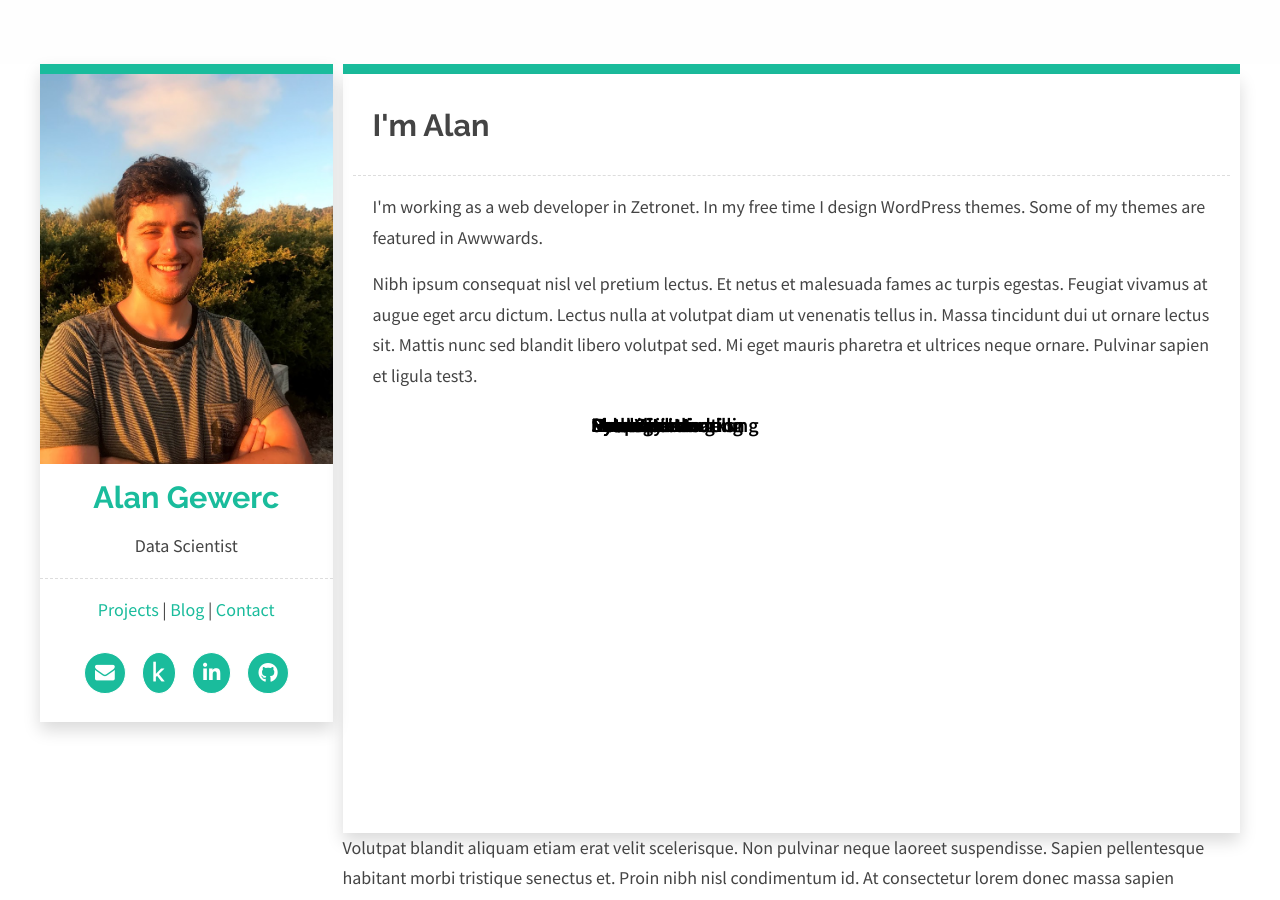
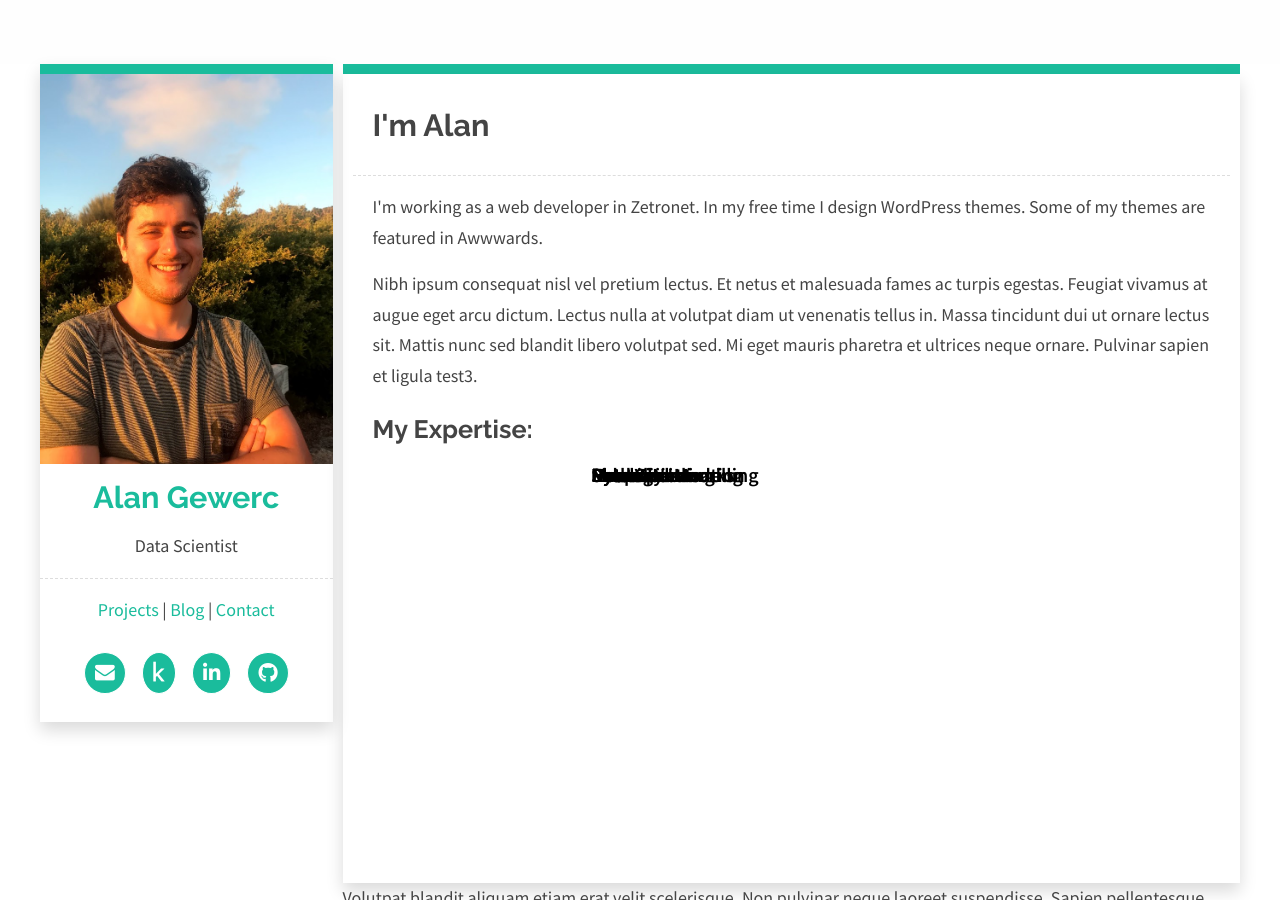
Before and after one commit to Agewerc/Agewerc.github.io, a Jekyll site: the page built from index.html, in a window 1280 px wide and 900 px high. Built offline with Jekyll 4.4.1, drawn with Linux system fonts in a browser that asks for light colours; nearby versions of some CDN libraries.

Commit message:
wordcloud

```diff
--- a/_includes/expertise3.html
+++ b/_includes/expertise3.html
@@ -1,4 +1,7 @@
 <div>
+
+<h2>My Expertise:</h2>
+
     <style type="text/css">
         .tagBall{width:400px;height:400px;margin:0px auto;position:relative;}
         .tag{display:block;position:absolute;left:0px;top:0px;color:#000;text-decoration:none;font-size:20px;font-weight:bold;}
```
